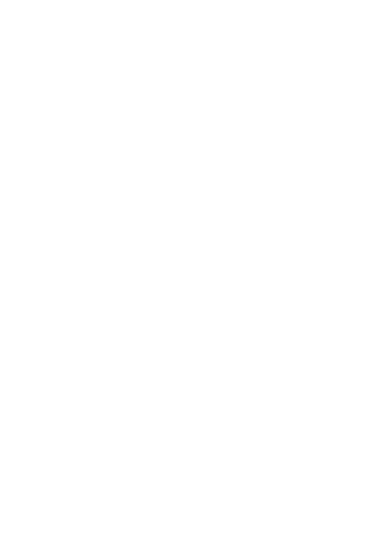
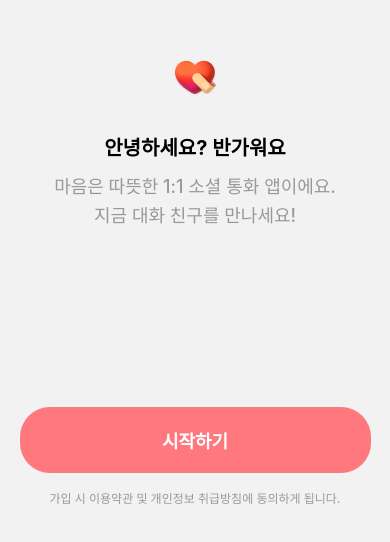
Before and after one commit to rena2022/maum, a React Native app: screen /Onboarding in a window 390 px wide. Shown: the part 278-820 px from the top of the page. Built offline with nearby package versions, Linux system fonts and the light colour scheme.

Commit message:
Feat & Docs : onboarding 페이지 UI 초기구성, React Navigation 설정
- React Navigation : ios폴더 pods 체크
- react-native-screens : Android폴더 MainActivity.java 추가 설정
+ eslintrc, prettierrc 옵션 수정

```diff
--- a/App.tsx
+++ b/App.tsx
@@ -1,7 +1,18 @@
 import React from 'react';
+import Onboarding from './src/Pages/Onboarding';
+import { NavigationContainer } from '@react-navigation/native';
+import { createNativeStackNavigator } from '@react-navigation/native-stack';
+
+const Stack = createNativeStackNavigator();
 
 const App = () => {
-  return ( <></> );
+  return (
+    <NavigationContainer>
+      <Stack.Navigator screenOptions={{ headerShown: false }}>
+        <Stack.Screen name="Onboarding" component={Onboarding} />
+      </Stack.Navigator>
+    </NavigationContainer>
+  );
 };
 
 export default App;
--- a/babel.config.js
+++ b/babel.config.js
@@ -1,3 +1,4 @@
 module.exports = {
   presets: ['module:metro-react-native-babel-preset'],
+  plugins: ['module:babel-plugin-styled-components'],
 };
--- /dev/null
+++ b/src/Pages/Onboarding.tsx
@@ -0,0 +1,80 @@
+import React from 'react';
+import { Image, Pressable, Text, View } from 'react-native';
+import styled from 'styled-components/native';
+
+const Onboarding = () => {
+  return (
+    <Container>
+      <Contents>
+        <Image source={require('../Assets/sumHeart.png')} />
+        <GreetText>안녕하세요? 반가워요</GreetText>
+        <IntroText>
+          마음은 따뜻한 1:1 소셜 통화 앱이에요.{'\n'}
+          지금 대화 친구를 만나세요!
+        </IntroText>
+      </Contents>
+      <Footer>
+        <StartBtn onPress={() => {}} style={{ paddingVertical: 20 }}>
+          <StartText>시작하기</StartText>
+        </StartBtn>
+        <NoticeText>
+          가입 시 이용약관 및 개인정보 취급방침에 동의하게 됩니다.
+        </NoticeText>
+      </Footer>
+    </Container>
+  );
+};
+
+export default Onboarding;
+
+const Container = styled.View`
+  flex: 1;
+  justify-content: center;
+  align-items: center;
+`;
+
+const Contents = styled.View`
+  align-items: center;
+`;
+
+const GreetText = styled.Text`
+  font-size: 20px;
+  font-weight: 700;
+  margin: 34px 0 12px 0;
+`;
+
+const IntroText = styled.Text`
+  font-size: 18px;
+  font-weight: 500;
+  color: #999999;
+  text-align: center;
+  line-height: 28.8px;
+`;
+
+const Footer = styled.View`
+  position: absolute;
+  bottom: 60px;
+  width: 100%;
+  align-items: center;
+`;
+
+const StartBtn = styled.Pressable`
+  width: 90%;
+  background: #ff787e;
+  border-radius: 30px;
+  margin-bottom: 16px;
+`;
+
+const StartText = styled.Text`
+  text-align: center;
+  font-size: 18px;
+  font-weight: 700;
+  color: #ffffff;
+`;
+
+const NoticeText = styled.Text`
+  font-size: 12px;
+  font-weight: 500;
+  color: #999999;
+  /* letter-spacing: '-0.01'; */
+`;
```
Also changed, not shown: package.json (+9 -1 lines), .eslintrc.js, .prettierrc.js, src/Assets/sumHeart.png (added), src/Pages/Permission.tsx (added), 3 other files (tests, documents, lock files or other folders).
